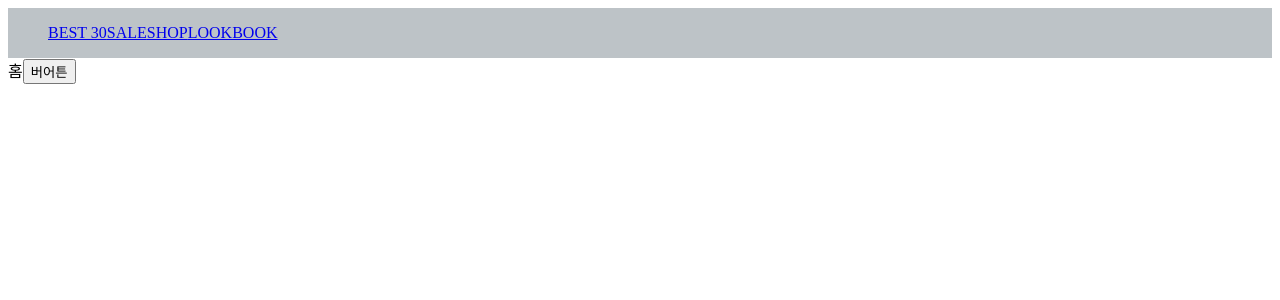
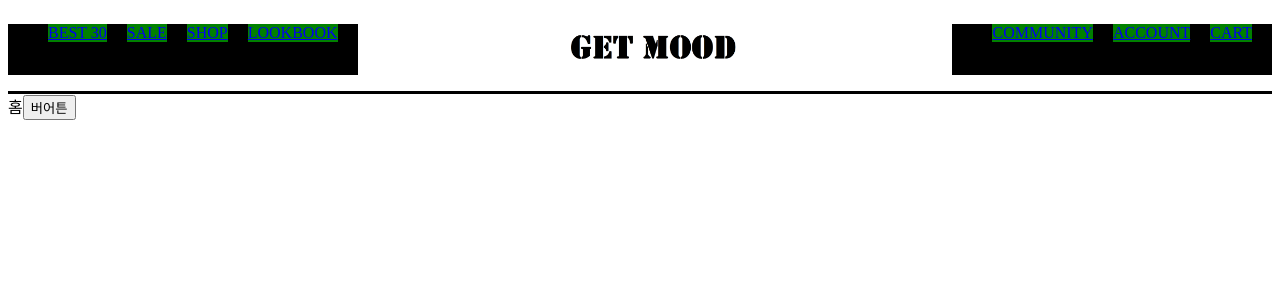
Before and after one commit to nwlee7950/shoppingmall, a React (Create React App) app: page / in a window 1280 px wide. Shown: the top 300 px of the page. Built offline with nearby package versions, Linux system fonts and the light colour scheme.

Commit message:
header 수정

```diff
--- a/src/Components/Header.js
+++ b/src/Components/Header.js
@@ -2,28 +2,62 @@ import React from "react";
 import styled from "styled-components";
 import {Link} from 'react-router-dom';
 import Login from "../Routes/Login";
+import Logo from "../Images/Logo.png";
 
-// const listStyle = styled.li`   list-style: none;   align-items: center; `;
 const HeaderSpace = styled.header `
 width:100%
 height: 80px;
 display: flex;
-background-color: #bdc3c7;
+border-bottom: solid;
+justify-content: space-between;
 `;
 
 const HeaderLogo = styled.img`
-justify-content: center;
+width: 170px;
+text-align: center;
+`;
+
+const List = styled.ul`
+list-style: none;
+background-color: black;
+`;
+
+const ListItem = styled.li`
+background-color: green;
+float: left;
+margin-right: 20px;
 `;
 
 const Header = () => {
     return (
       <HeaderSpace>
-        <ul id="header_contents">
+        <List>
+          <ListItem>
             <Link to="/login">BEST 30</Link>
+          </ListItem>
+          <ListItem>
             <Link to="/login">SALE</Link>
+          </ListItem>
+          <ListItem>
             <Link to="/login">SHOP</Link>
+          </ListItem>
+          <ListItem>
             <Link to="/login">LOOKBOOK</Link>
-        </ul>
+          </ListItem>
+        </List>
+        <HeaderLogo src={Logo}></HeaderLogo>
+        <List>
+        <ListItem>
+            <Link to="/login">COMMUNITY</Link>
+          </ListItem>
+          <ListItem>
+            <Link to="/login">ACCOUNT</Link>
+          </ListItem>
+          <ListItem>
+            <Link to="/login">CART</Link>
+          </ListItem>
+
+        </List>
       </HeaderSpace>
     );
 };
```
Also changed, not shown: src/Images/Logo.png (added).
